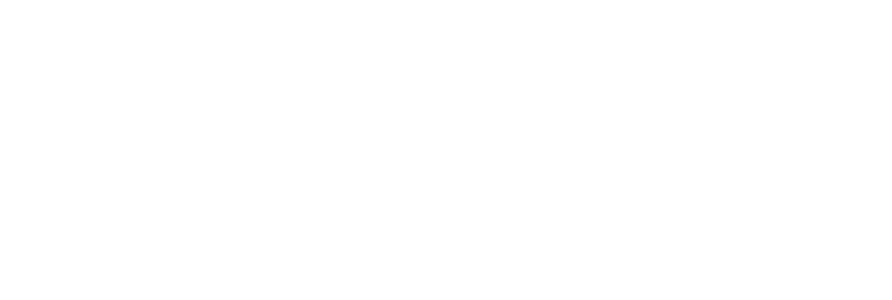
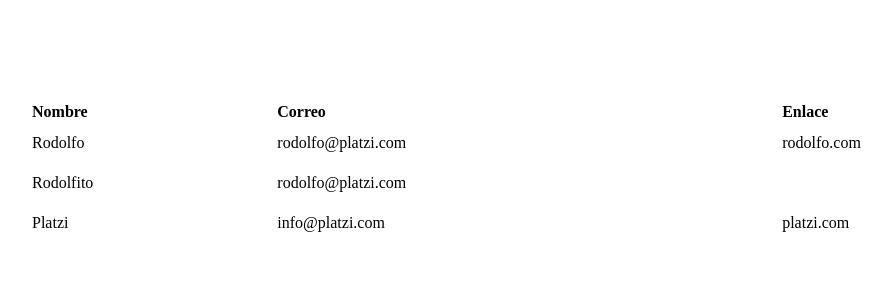
Before and after one commit to genarogg/blog-redux-platzi, a React (Create React App) app: page / in a window 1280 px wide. Shown: the top 300 px of the page, without its empty margins (79-971 px from the left). Built offline with nearby package versions, Linux system fonts and the light colour scheme.

Commit message:
<table className="tabla">

```diff
--- a/src/components/App.js
+++ b/src/components/App.js
@@ -41,7 +41,24 @@ class App extends Component {
 	render() {
 		return (
 			<div className="margen">
-
+				<table className="tabla">
+					<thead>
+						<tr>
+							<th>
+								Nombre
+							</th>
+							<th>
+								Correo
+							</th>
+							<th>
+								Enlace
+							</th>
+						</tr>
+					</thead>
+					<tbody>
+						{ this.ponerFilas() }
+					</tbody>
+				</table>
 			</div>
 		)
 	}
```
